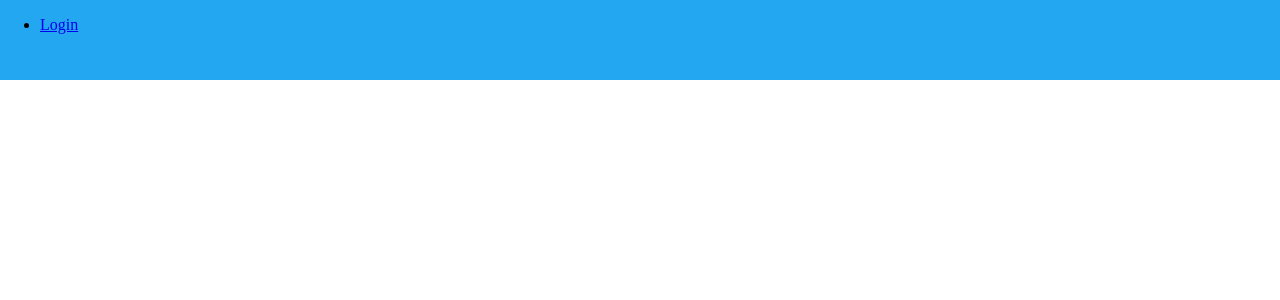
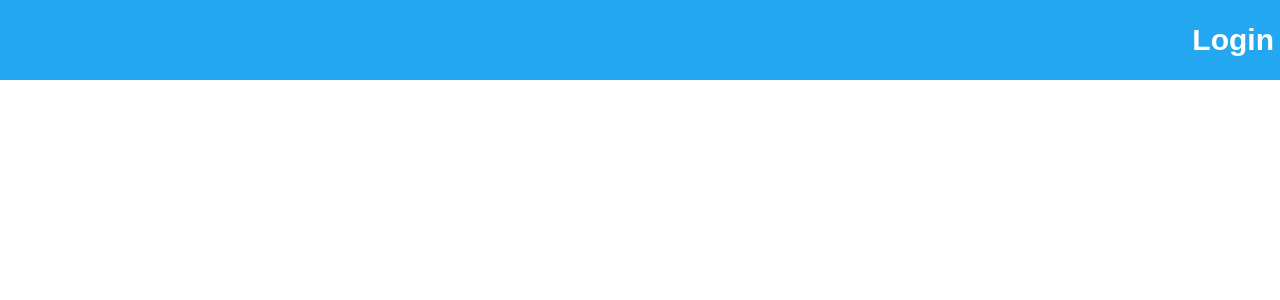
Before and after one commit to adamkalbouneh/ltp-smart-speaker-manager, a React (Create React App) app in the folder client/: page / in a window 1280 px wide. Shown: the top 300 px of the page. Built offline with nearby package versions, Linux system fonts and the light colour scheme.

Commit message:
Created dashboard header + login page

```diff
--- a/client/src/App.js
+++ b/client/src/App.js
@@ -2,7 +2,9 @@ import React, { useState } from 'react';
 import axios from 'axios';
 import { BrowserRouter as Router, Route, Routes } from 'react-router-dom'
 import LandingPage from "./components/LandingPage.js";
+import LoginPage from "./components/LoginPage.js";
 import GenericStyling from "./styling/Generic.css";
+import LandingStyling from "./styling/Landing.css";
 //Maybe make a default set of styles/classes
 
 
@@ -11,6 +13,7 @@ const App = () => {
     <Router>
       <Routes>
         <Route exact path="/" element={<LandingPage/>}/>
+        <Route exact path="/login" element={<LoginPage/>}/>
       </Routes>
     </Router>
   );
--- a/client/src/components/DashboardHeader.js
+++ b/client/src/components/DashboardHeader.js
@@ -3,14 +3,8 @@ import { Link } from "react-router-dom";
 
 const DashboardHeader = () => {
   return (
-    <div className="header">
-      <nav>
-        <ul>
-          <li>
-            <Link to="/login">Login</Link>
-          </li>
-        </ul>
-      </nav>
+    <div className="header landing-banner">
+      <a href="login">Login</a>
     </div>
   );
 };
--- a/client/src/components/LandingPage.js
+++ b/client/src/components/LandingPage.js
@@ -7,6 +7,7 @@ const LandingPage = () => {
 
 
 
+
   </body>
 };
 
--- /dev/null
+++ b/client/src/components/LoginPage.js
@@ -0,0 +1,10 @@
+import React from "react";
+
+
+const LoginPage = () => {
+  return <body>
+    <h1>Login page</h1>
+  </body>
+};
+
+export default LoginPage;
--- a/client/src/styling/Generic.css
+++ b/client/src/styling/Generic.css
@@ -7,3 +7,19 @@
   top: 0px;
   left: 0px;
 }
+
+.header a {
+  padding: 5px;
+  text-align: center;
+  font-size: 30px;
+  font-family: Arial, sans-serif;
+  font-weight: bold;
+  text-decoration: none;
+  color: white;
+  margin: 1px;
+}
+
+.header a:hover {
+  color: grey;
+  cursor: pointer;
+}
--- /dev/null
+++ b/client/src/styling/Landing.css
@@ -0,0 +1,5 @@
+.landing-banner {
+  display: flex;
+  flex-direction: row-reverse;
+  align-items: center;
+}
```
